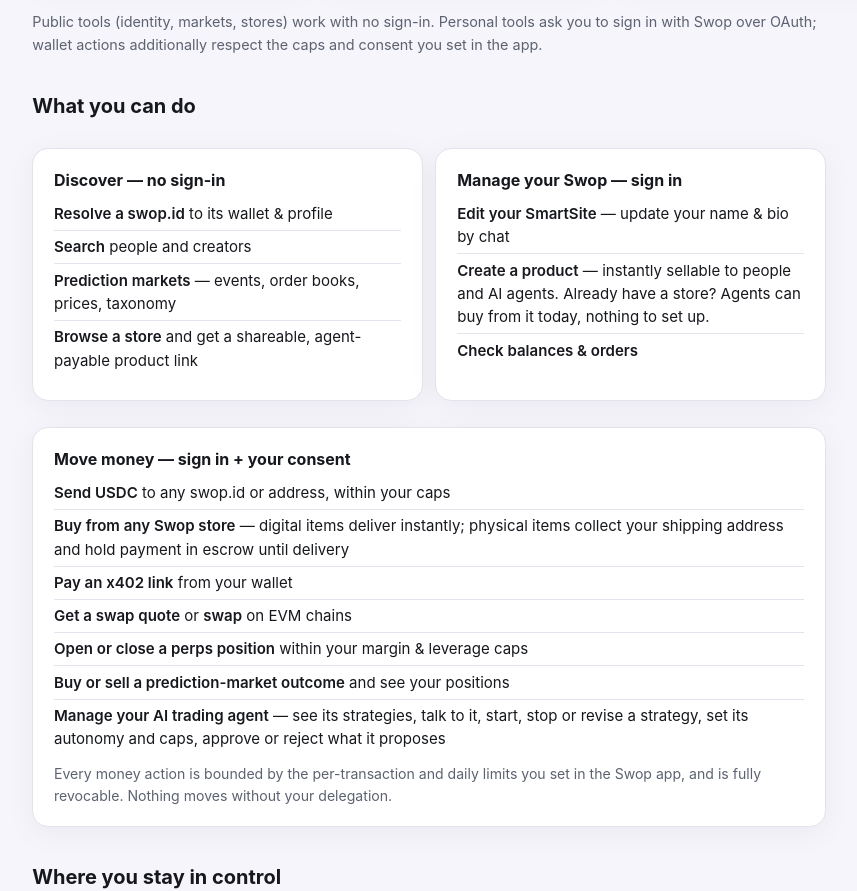
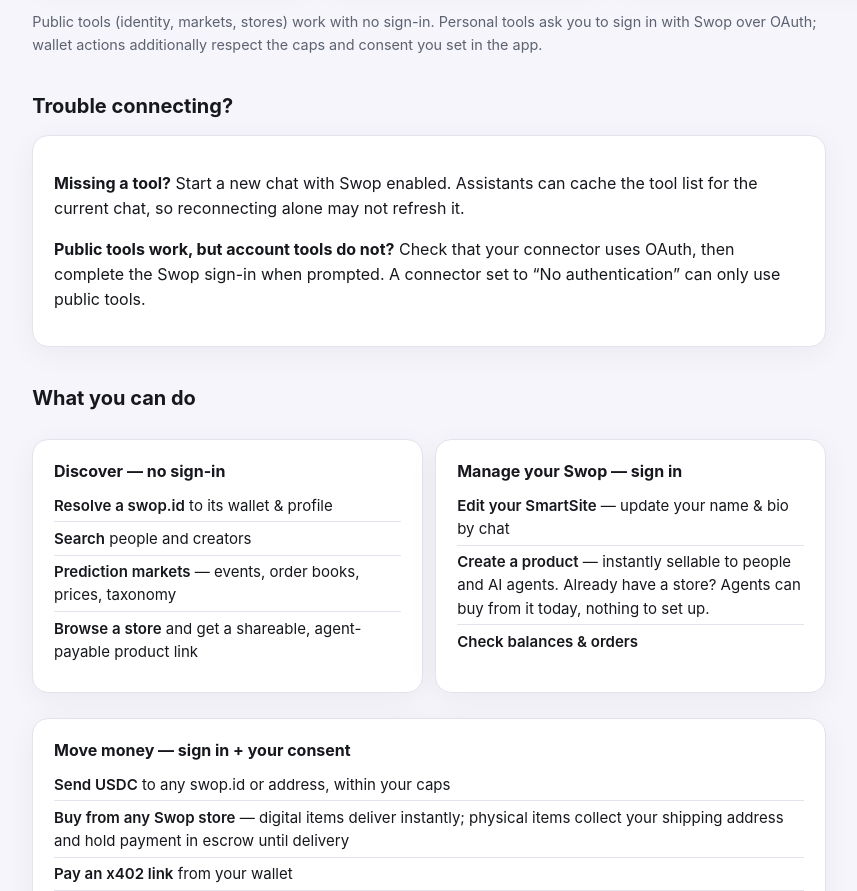
Before and after one commit to Travisswop/swop-mcp, a website: page public/index.html in a window 1280 px wide. Shown: the part 1049-1940 px from the top of the page, without its empty margins (211-1068 px from the left). Drawn offline with Linux system fonts and the light colour scheme.

Commit message:
RELAY: Clarify MCP connection recovery
Drafted by an El Dorado agent in an isolated worktree. Needs CRITIC review; not for merge without Travis.

```diff
--- a/public/index.html
+++ b/public/index.html
@@ -110,6 +110,12 @@
 </div>
 <p class="mut" style="font-size:.9rem">Public tools (identity, markets, stores) work with no sign-in. Personal tools ask you to sign in with Swop over OAuth; wallet actions additionally respect the caps and consent you set in the app.</p>
 
+<h2>Trouble connecting?</h2>
+<div class="card">
+  <p><b>Missing a tool?</b> Start a new chat with Swop enabled. Assistants can cache the tool list for the current chat, so reconnecting alone may not refresh it.</p>
+  <p><b>Public tools work, but account tools do not?</b> Check that your connector uses OAuth, then complete the Swop sign-in when prompted. A connector set to “No authentication” can only use public tools.</p>
+</div>
+
 <h2>What you can do</h2>
 <div class="grid">
   <div class="card">
```
